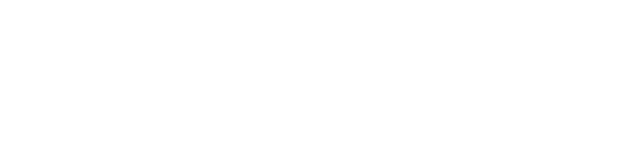
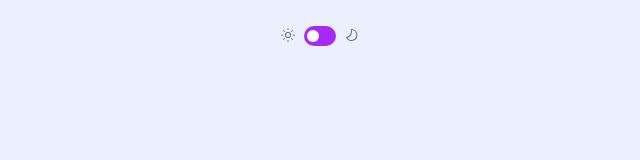
Before and after one commit to lasha-abuladze/frontent-quiz-2, a website: page index.html in a window 1280 px wide. Shown: the whole page, without its empty margins (600-1240 px from the left). Drawn offline with Linux system fonts and the light colour scheme.

Commit message:
feat: implement theme toggle button

```diff
--- a/app/main.scss
+++ b/app/main.scss
@@ -1,7 +1,7 @@
 
 
 @font-face {
-    font-family: 'Rubiky';
+    font-family: 'Rubik';
     src: url(./assets/fonts/Rubik-VariableFont_wght.ttf) format('truetype');
     font-weight: 100 800;
     font-style: normal;
@@ -42,3 +42,57 @@
     flex-direction: column;
     align-items: center;
 }
+
+.display-none {
+    display: none;
+}
+
+
+////////////////////////////////////////////////////////
+
+body {
+    font-family: $mainFont, 'sans-serif';
+    color: $color-black;
+    padding: 26px 24px;
+    box-sizing: border-box;
+    background-color: $color-blue--50;
+
+    .main-header {
+        max-width: 640px;
+        margin: auto;
+        @include flex-row();
+        justify-content: end;
+
+        .theme-toggle-container {
+            @include flex-row();
+            gap: 8px;
+
+            .icon-toggle {
+                width: 16px;
+                height: 16px;
+            }
+
+            .theme-toggle {
+                width: 32px;
+                height: 20px;
+                background-color: $color-purple;
+                border-radius: 10px;
+                position: relative;
+                border: none;
+                outline: none;
+                cursor: pointer;
+
+                .toggle-cyrcle {
+                    width: 12px;
+                    height: 12px;
+                    background-color: $color-white;
+                    border-radius: 50%;
+                    position: absolute;
+                    top: 50%;
+                    left: 3px;
+                    transform: translateY(-50%);
+                }
+            }
+        }
+    }
+}
--- a/index.html
+++ b/index.html
@@ -13,5 +13,25 @@
 </head>
 <body>
 
+    <header class="main-header">
+        <div class="theme-toggle-container">
+
+            <div class="icon-toggle--container icon-sun--container">
+                <img class="icon-toggle icon-sun icon-sun--dark" src="./app/assets/images/icon-sun-dark.svg" alt="icon-sun">
+                <img class="icon-toggle icon-sun icon-sun--light display-none" src="./app/assets/images/icon-sun-light.svg" alt="icon-sun">
+            </div>
+
+            <button class="theme-toggle">
+                <div class="toggle-cyrcle"></div>
+            </button>
+
+            <div class="icon-toggle--container icon-moon--container">
+                <img class="icon-toggle icon-moon icon-moon--dark" src="./app/assets/images/icon-moon-dark.svg" alt="icon-moon">
+                <img class="icon-toggle icon-moon icon-moon--dark display-none" src="./app/assets/images/icon-moon-light.svg" alt="icon-moon">
+            </div>
+        </div>
+
+    </header>
+
 </body>
 </html>
```
Also changed, not shown: app/style.css, 1 other file.
